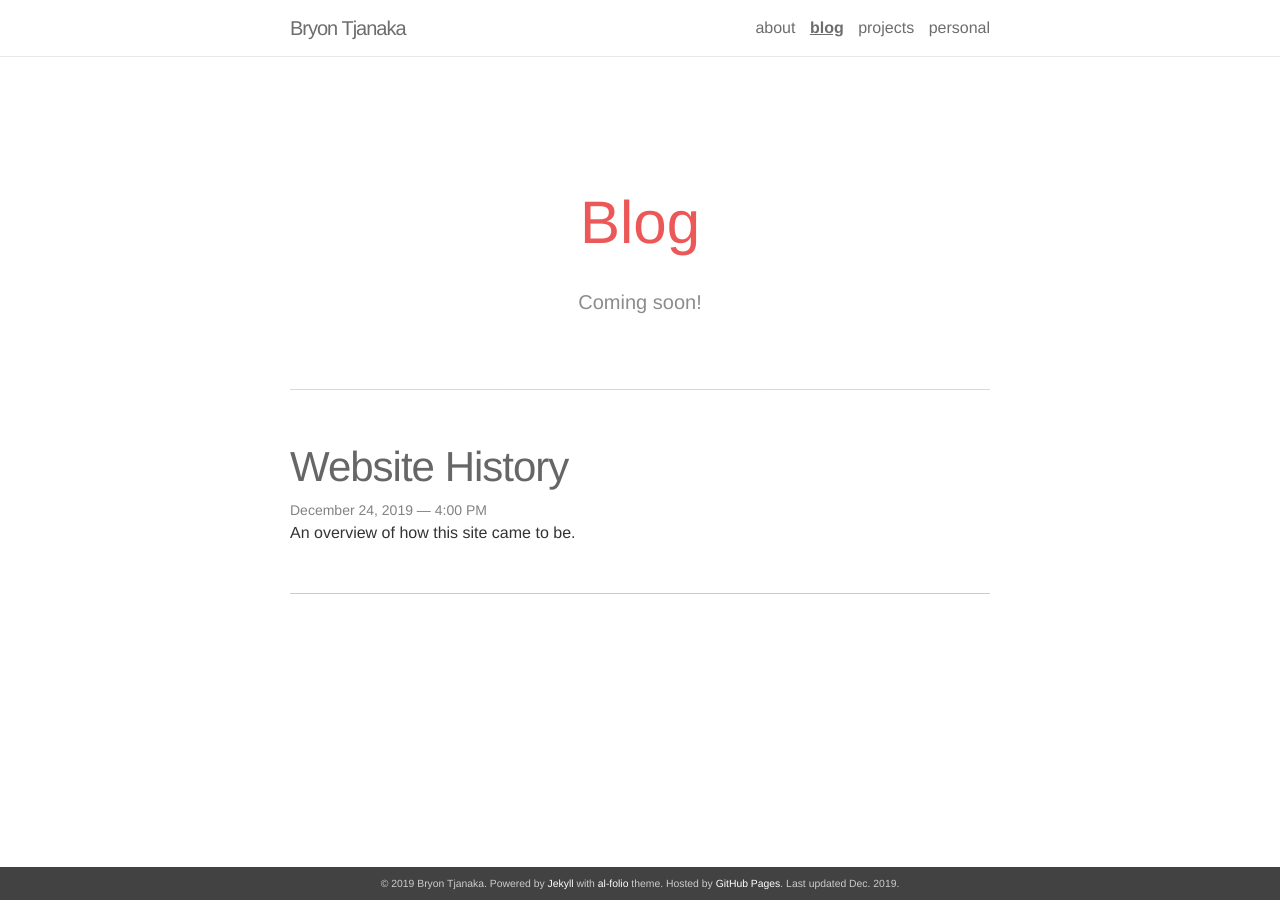
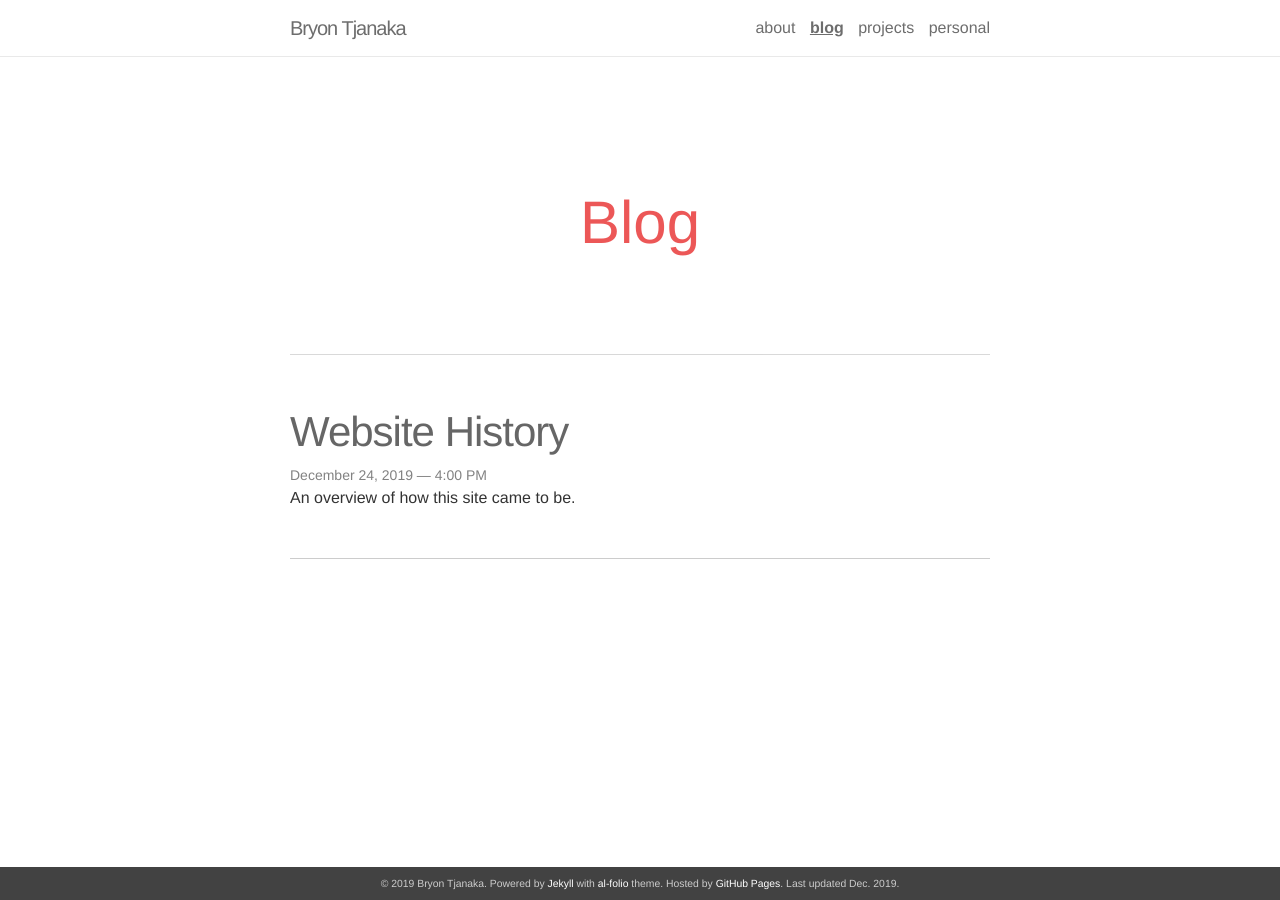
Before and after one commit to btjanaka/academic-site, a Jekyll site: the page built from src/blog/index.html, in a window 1280 px wide. Built offline with Jekyll 4.4.1, drawn with Linux system fonts in a browser that asks for light colours; nearby versions of some CDN libraries; the list of posts is cut into pages by our own code.

Commit message:
Update blog desc

```diff
--- a/_config.yml
+++ b/_config.yml
@@ -43,7 +43,7 @@ google_analytics: # google-analytics code
 # Blog
 # -----------------------------------------------------------------------------
 blog_name: Blog
-blog_description: Coming soon!
+blog_description:
 
 # Pagination
 paginate: 5
```
